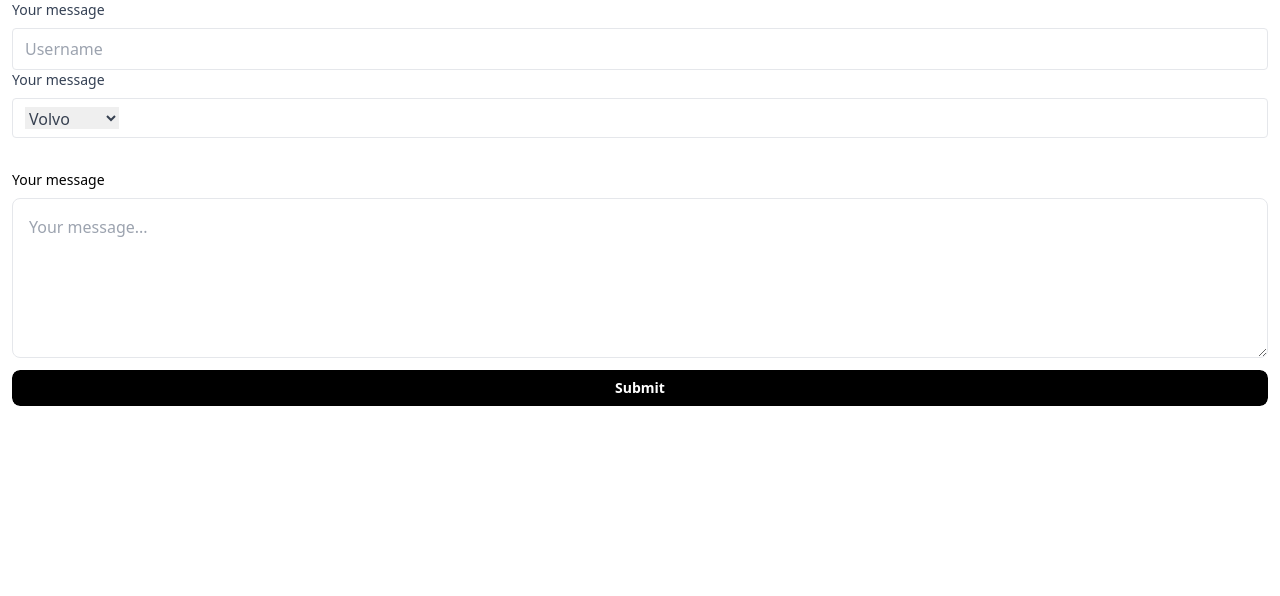
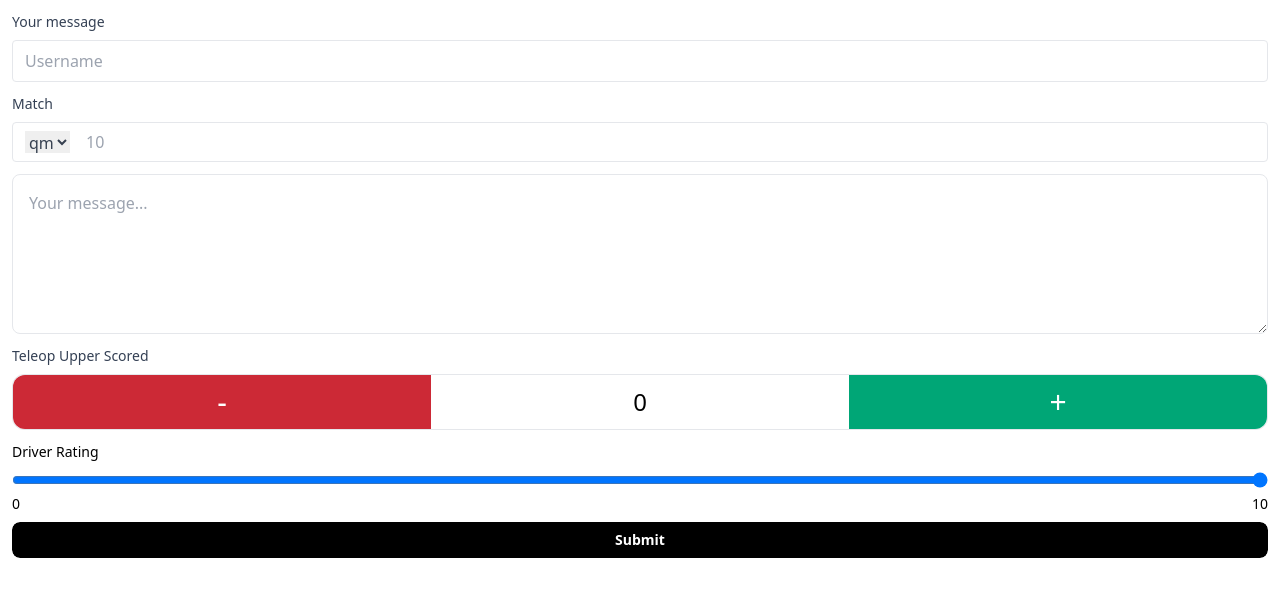
Before and after one commit to team4099/FalconScout, a React (Vite) app in the folder frontend/: page / in a window 1280 px wide. Shown: the top 596 px of the page. Built offline with nearby package versions, Linux system fonts and the light colour scheme.

Commit message:
Finished input conversion to smart props

```diff
--- a/frontend/src/App.tsx
+++ b/frontend/src/App.tsx
@@ -1,9 +1,10 @@
 import { useState } from 'react'
 import reactLogo from './assets/react.svg'
 import './App.css'
-import { DropdownTextInput, GenericTextInput } from "./components/inputs"
+import { DropdownTextInput, GenericTextInput, SliderInput } from "./components/inputs"
 import { GenericTextArea } from "./components/inputs"
 import { DarkButton } from "./components/buttons"
+import IncrementNumberInput from './components/inputs/IncrementNumberInput'
 
 
 function App() {
@@ -11,8 +12,10 @@ function App() {
     <div>
       <div>
         <GenericTextInput/>
-        <DropdownTextInput/>
+        <DropdownTextInput text="Match" options={["qm", "qf", "sf", "f"]} placeholder={["10"]} route="todo"/>
         <GenericTextArea/>
+        <IncrementNumberInput text="Teleop Upper Scored"/>
+        <SliderInput text="Driver Rating" options={["0", "10"]}/>
       </div>
       <div>
         <DarkButton text="Submit" route="todo"/>
--- a/frontend/src/components/buttons/DarkButton.tsx
+++ b/frontend/src/components/buttons/DarkButton.tsx
@@ -1,6 +1,6 @@
-import {ButtonSetup} from "./interface"
+import {ComponentSetup} from "../interface"
 
-function DarkButton(props: ButtonSetup) {
+function DarkButton(props: ComponentSetup) {
 
     return (
 
--- a/frontend/src/components/buttons/interface.tsx
+++ /dev/null
@@ -1,6 +0,0 @@
-interface ButtonSetup {
-	text: string;
-	route: string;
-}
-
-export type {ButtonSetup}
--- a/frontend/src/components/inputs/DropdownTextInput.tsx
+++ b/frontend/src/components/inputs/DropdownTextInput.tsx
@@ -1,19 +1,20 @@
-function DropdownTextInput() {
+import { ComponentSetup } from "../interface"
+
+function DropdownTextInput(props: ComponentSetup) {
 
     return (
-        <div className="mx-3 mb-8">
+        <div className="mx-3 my-3">
             <label className="block text-[#344054] text-sm mb-2">
-                Your message
+                { props.text }
             </label>
             <div className="flex appearance-none h-[40px] border border-color-[#D0D5DD] border-[1.5px] rounded w-full py-2 px-3 text-gray-700 leading-tight focus:outline-none focus:shadow-outline">
-                <select name="cars" id="cars" className="inline">
-                    <option value="volvo">Volvo</option>
-                    <option value="saab">Saab</option>
-                    <option value="mercedes">Mercedes</option>
-                    <option value="audi">Audi</option>
+                <select name="option" id="options" className="inline">
+                    { props.options?.map (option => (
+                        <option value={option}>{option}</option>
+                    ))}
                 </select>
 
-                <input className="text-black pl-4 focus:outline-none inline flex-grow w-full">
+                <input className="text-black pl-4 focus:outline-none inline flex-grow w-full" placeholder={props.placeholder[0]}>
                 </input>
             </div>
         </div>
--- a/frontend/src/components/inputs/GenericTextArea.tsx
+++ b/frontend/src/components/inputs/GenericTextArea.tsx
@@ -1,9 +1,11 @@
-function GenericTextArea() {
+import { ComponentSetup } from "../interface"
+
+function GenericTextArea(props: ComponentSetup) {
 
     return (
 
 		<div className="mx-3 my-3">
-			<label className="block mb-2 text-sm text-gray-[#344054]">Your message</label>
+			<label className="block mb-2 text-sm text-gray-[#344054]">{props.text}</label>
 			<textarea id="message" className="block p-4 w-full h-40 text text-[#000000] rounded-lg border border-color-[#D0D5DD] focus:outline-none" placeholder="Your message..."></textarea>
 		</div>
 
--- a/frontend/src/components/inputs/GenericTextInput.tsx
+++ b/frontend/src/components/inputs/GenericTextInput.tsx
@@ -2,7 +2,7 @@ function GenericTextInput() {
 
     return (
 
-		<div className="mx-3">
+		<div className="mx-3 my-3">
 			<label className="block text-[#344054] text-sm mb-2">
 				Your message
 			</label>
--- /dev/null
+++ b/frontend/src/components/inputs/IncrementNumberInput.tsx
@@ -0,0 +1,36 @@
+import { useState } from "react";
+import { ComponentSetup } from "../interface";
+
+function IncrementNumberInput(props: ComponentSetup) {
+
+    const [counter, setCounter] = useState(0)
+
+    return (
+        <div className="mx-3 my-3">
+            <label className="block text-[#344054] text-sm mb-2">
+                { props.text }
+            </label>
+            <div className="h-14 border border-color-[#D0D5DD] border-[1.5px] rounded-xl">
+                <button
+                    type="button"
+                    className="w-1/3 text-white h-full text-3xl rounded-l-xl float-left bg-[#cc2936]"
+                    onClick={function () {if (counter > 0) {setCounter(counter-1)}}}
+                >
+                    -
+                </button>
+                <div className="flex w-1/3 h-full text-2xl float-left items-center">
+                    <p className="text-center w-full">{counter}</p>
+                </div>
+                <button
+                    type="button"
+                    className="text-3xl text-white w-1/3 h-full rounded-r-xl float-right bg-[#00a676]"
+                    onClick={function () {setCounter(counter+1)}}
+                >
+                    +
+                </button>
+            </div>
+        </div>
+    )
+}
+
+export default IncrementNumberInput
--- a/frontend/src/components/inputs/SliderInput.tsx
+++ b/frontend/src/components/inputs/SliderInput.tsx
@@ -1,13 +1,17 @@
-function SliderInput() {
+import { ComponentSetup } from "../interface"
 
+function SliderInput(props: ComponentSetup) {
     return (
-
 		<div className="mx-3 my-3">
-            <label className="block mb-2 text-sm text-gray-[#344054]">Driver Rating</label>
+            <label className="block mb-2 text-sm text-gray-[#344054]">{props.text}</label>
             <input type="range" id="volume" name="volume" min="0" max="11" className="w-full bg-red"/>
             <div>
-                <label className="block mb-2 text-sm text-gray-[#344054] float-left inline">0</label>
-                <label className="block mb-2 text-sm text-gray-[#344054] float-right inline">11</label>
+                <label className="block mb-2 text-sm text-gray-[#344054] float-left inline">
+                    {props.options?.[0]}
+                </label>
+                <label className="block mb-2 text-sm text-gray-[#344054] float-right inline">
+                    {props.options?.[1]}
+                </label>
             </div>
 		</div>
 
--- /dev/null
+++ b/frontend/src/components/inputs/interface.ts
@@ -0,0 +1,9 @@
+export interface TextSetup {
+    text: string;
+    placeholder: Array<string>;
+    route: string;
+}
+
+export interface DropDownSetup extends TextSetup {
+    options: Array<string>
+}
--- /dev/null
+++ b/frontend/src/components/interface.ts
@@ -0,0 +1,6 @@
+export interface ComponentSetup {
+    text?: string;
+    route?: string;
+    options?: Array<string>;
+    placeholder?: Array<string>;
+}
```
